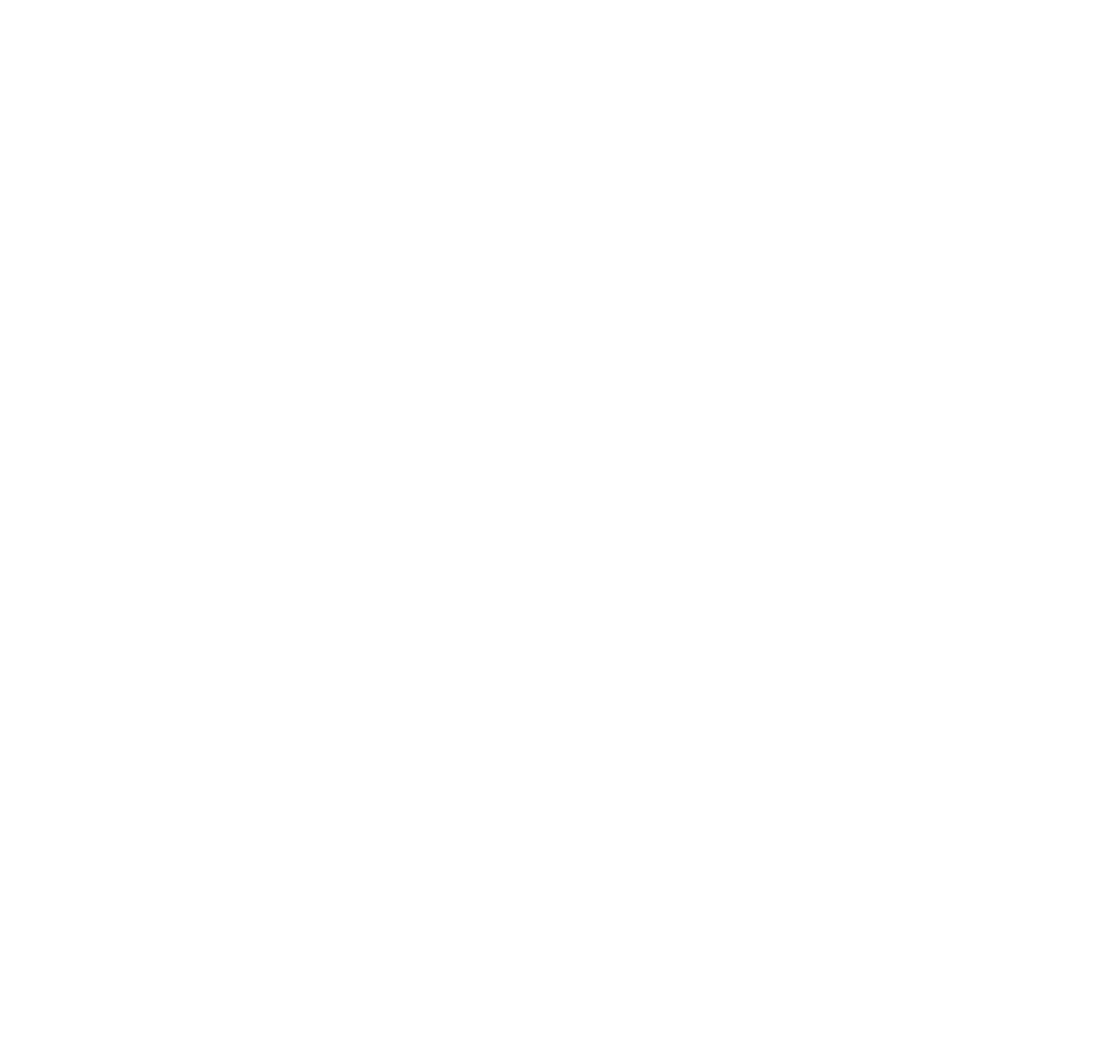
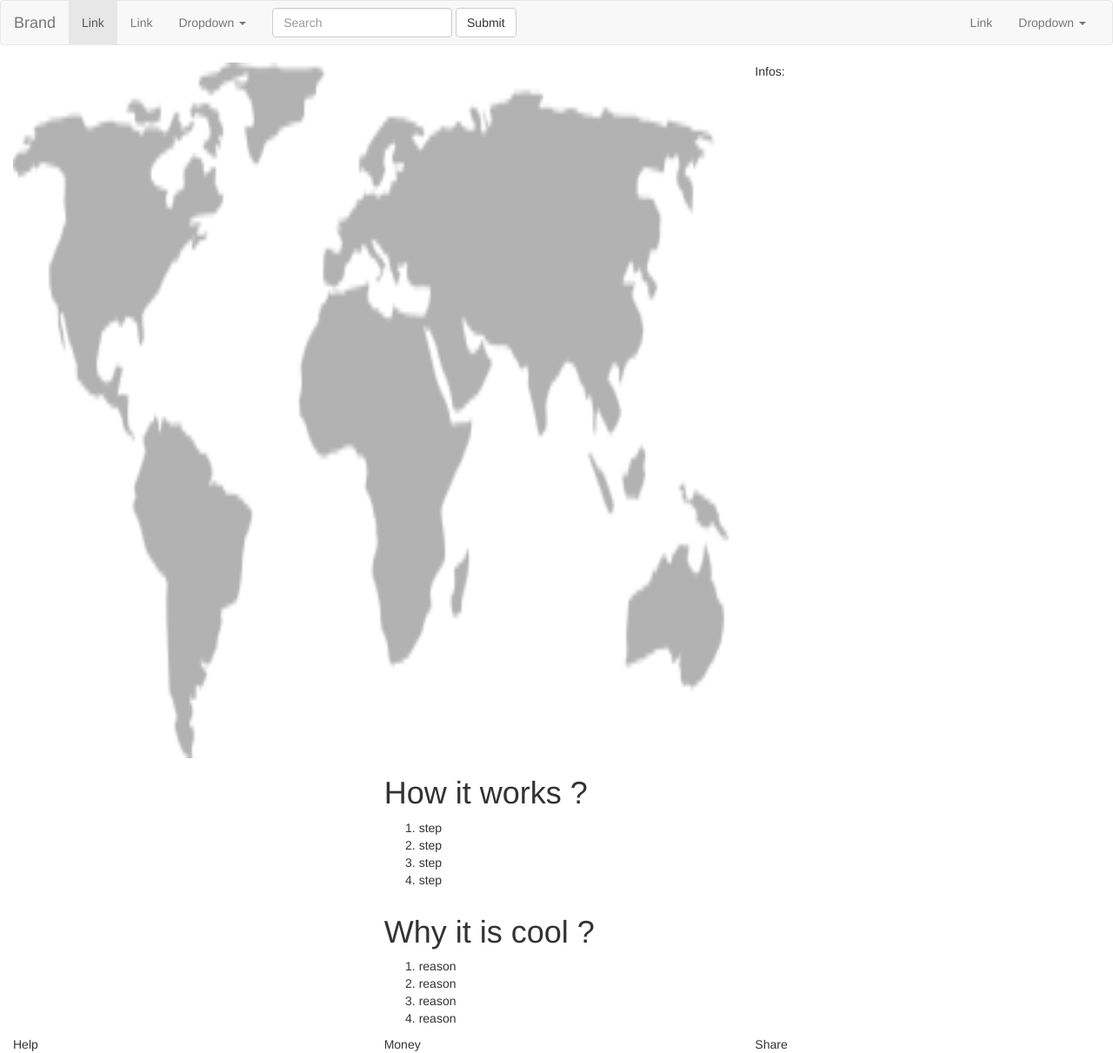
Before and after one commit to Jeanh/myw, a plain HTML site: page index.html in a window 1280 px wide. Shown: the whole page at 87% size. Before the commit the page ends 800 px from the top, so only its background shows below. Drawn offline with nearby package versions, Linux system fonts and the light colour scheme.

Commit message:
start form scratch
so much more to do

```diff
--- a/index.html
+++ b/index.html
@@ -30,10 +30,130 @@
 
 <body>
 
+ <!-- Nav Bar-->
+<div class="container-fluid">
+  <div class="row">
+          <nav class="navbar navbar-default" role="navigation">
+        <div class="container-fluid">
+          <!-- Brand and toggle get grouped for better mobile display -->
+          <div class="navbar-header">
+            <button type="button" class="navbar-toggle collapsed" data-toggle="collapse" data-target="#bs-example-navbar-collapse-1">
+              <span class="sr-only">Toggle navigation</span>
+              <span class="icon-bar"></span>
+              <span class="icon-bar"></span>
+              <span class="icon-bar"></span>
+            </button>
+            <a class="navbar-brand" href="#">Brand</a>
+          </div>
+
+          <!-- Collect the nav links, forms, and other content for toggling -->
+          <div class="collapse navbar-collapse" id="bs-example-navbar-collapse-1">
+            <ul class="nav navbar-nav">
+              <li class="active"><a href="#">Link</a></li>
+              <li><a href="#">Link</a></li>
+              <li class="dropdown">
+                <a href="#" class="dropdown-toggle" data-toggle="dropdown">Dropdown <span class="caret"></span></a>
+                <ul class="dropdown-menu" role="menu">
+                  <li><a href="#">Action</a></li>
+                  <li><a href="#">Another action</a></li>
+                  <li><a href="#">Something else here</a></li>
+                  <li class="divider"></li>
+                  <li><a href="#">Separated link</a></li>
+                  <li class="divider"></li>
+                  <li><a href="#">One more separated link</a></li>
+                </ul>
+              </li>
+            </ul>
+            <form class="navbar-form navbar-left" role="search">
+              <div class="form-group">
+                <input type="text" class="form-control" placeholder="Search">
+              </div>
+              <button type="submit" class="btn btn-default">Submit</button>
+            </form>
+            <ul class="nav navbar-nav navbar-right">
+              <li><a href="#">Link</a></li>
+              <li class="dropdown">
+                <a href="#" class="dropdown-toggle" data-toggle="dropdown">Dropdown <span class="caret"></span></a>
+                <ul class="dropdown-menu" role="menu">
+                  <li><a href="#">Action</a></li>
+                  <li><a href="#">Another action</a></li>
+                  <li><a href="#">Something else here</a></li>
+                  <li class="divider"></li>
+                  <li><a href="#">Separated link</a></li>
+                </ul>
+              </li>
+            </ul>
+          </div><!-- /.navbar-collapse -->
+        </div><!-- /.container-fluid -->
+      </nav>
+  </div>
+</div>
+
+ <!-- Quick Action Explanatory-->
+<div class="container-fluid">
+  <div class="row">
 
 
 
+  </div>
+</div>
 
+ <!-- The Map-->
+<div class="container-fluid">
+  <div class="row">
+    <div class="col-sm-8">
+      <img src="images/map.png" id="img1">
+    </div>
+    <div class="col-sm-4">
+      Infos:
+    </div>
+  </div>
+</div>
+
+ <!-- How it works-->
+<div class="container-fluid">
+  <div class="row">
+    <div class="col-sm-offset-4 col-sm-8">
+      <h1>How it works ?</h1>
+      <ol>
+        <li>step</li>
+        <li>step</li>
+        <li>step</li>
+        <li>step</li>
+      </ol>
+    </div>
+  </div>
+</div>
+
+ <!-- Why its cool-->
+<div class="container-fluid">
+  <div class="row">
+    <div class="col-sm-offset-4 col-sm-8">
+      <h1>Why it is cool ?</h1>
+      <ol>
+        <li>reason</li>
+        <li>reason</li>
+        <li>reason</li>
+        <li>reason</li>
+      </ol>
+    </div>
+  </div>
+</div>
+
+ <!-- Support our project-->
+<div class="container-fluid">
+  <div class="row">
+    <div class="col-md-4">
+      Help
+    </div>
+    <div class="col-md-4">
+      Money
+    </div>
+    <div class="col-md-4">
+      Share
+    </div>
+  </div>
+</div>
 
 
 <script src="https://ajax.googleapis.com/ajax/libs/jquery/1.11.1/jquery.min.js"></script>
--- a/stylesheet.css
+++ b/stylesheet.css
@@ -0,0 +1,4 @@
+#img1 {
+	width: 100%;
+	height: 100%;
+}
```
Also changed, not shown: images/map.png (added).
